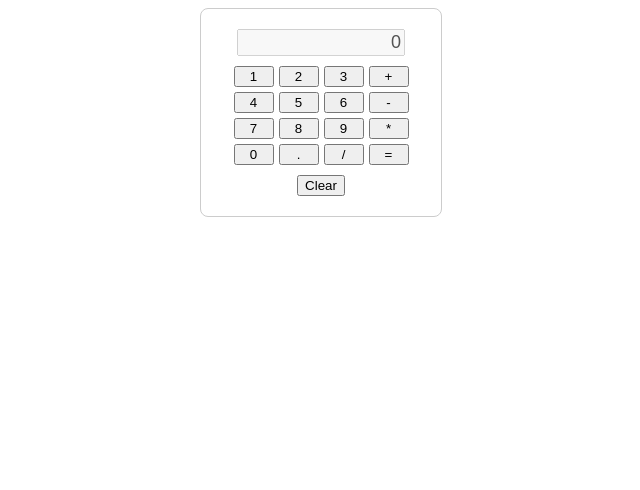
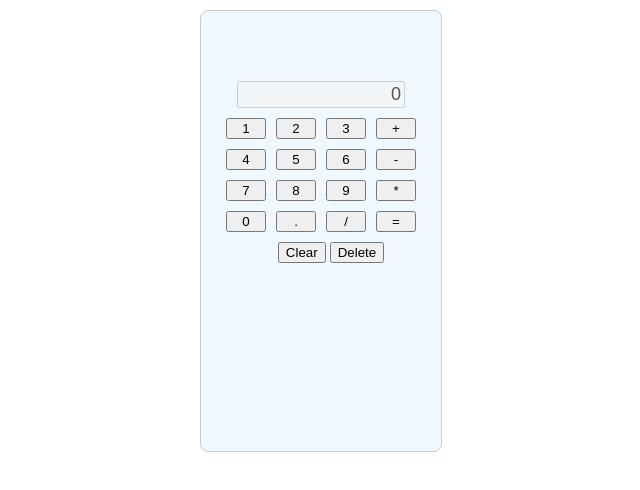
Before and after one commit to shirimpaka/calculator, a plain HTML site: page index.html in a window 1280 px wide. Shown: the whole page, without its empty margins (319-959 px from the left). Drawn offline with Linux system fonts and the light colour scheme.

Commit message:
update delete button

```diff
--- a/index.html
+++ b/index.html
@@ -7,10 +7,10 @@
 
 </head>
 <body>
-    <div style="width: 200px; margin: 0 auto; padding: 20px; border: 1px solid #ccc; border-radius: 8px;">
-        <div style="display: flex; flex-direction: column; align-items: center;">
+    <div style="background-color: #F0F8FF;  width: 200px; height: 400px; margin: 10px auto; padding: 20px; border: 1px solid #ccc; border-radius: 8px;">
+        <div style="display: flex; flex-direction: column; align-items: center; margin-top: 40px; padding: 10px;">
           <input type="text" id="display" style="width: 160px; font-size: 18px; text-align: right; margin-bottom: 10px;" value="0" disabled>
-          <div style="display: grid; grid-template-columns: repeat(4, 40px); grid-gap: 5px;">
+          <div style="display: grid; grid-template-columns: repeat(4, 40px); grid-gap: 10px;">
             <button onclick="appendToDisplay('1')">1</button>
             <button onclick="appendToDisplay('2')">2</button>
             <button onclick="appendToDisplay('3')">3</button>
@@ -28,7 +28,10 @@
             <button onclick="operate('/')">/</button>
             <button onclick="calculate()">=</button>
           </div>
-          <button onclick="clearDisplay()" style="margin-top: 10px;">Clear</button>
+          <div style="margin-top: 10px; margin-left: 20px;">
+          <button onclick="clearDisplay()">Clear</button>
+          <button onclick="deleteNumber()">Delete</button>
+        </div>
         </div>
       </div>
     <script>
@@ -54,10 +57,31 @@ function operate(operator) {
 }
 
 function calculate() {
+    try {
 
-  displayValue = eval(displayValue).toString();
-  updateDisplay();
-}
+      if (displayValue.includes('/0')) {
+        throw new Error("Error");
+      }
+
+
+      displayValue = eval(displayValue).toString();
+      updateDisplay();
+    } catch (error) {
+
+      displayValue = "Error: " + error.message;
+      updateDisplay();
+    }
+  }
+  function deleteNumber() {
+
+    displayValue = displayValue.slice(0, -1);
+
+    if (displayValue === "") {
+      displayValue = "0";
+    }
+    updateDisplay();
+  }
+
 
 function clearDisplay() {
   displayValue = "0";
```
